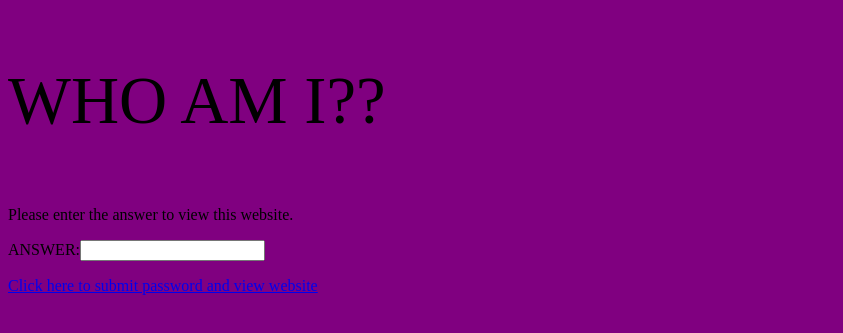
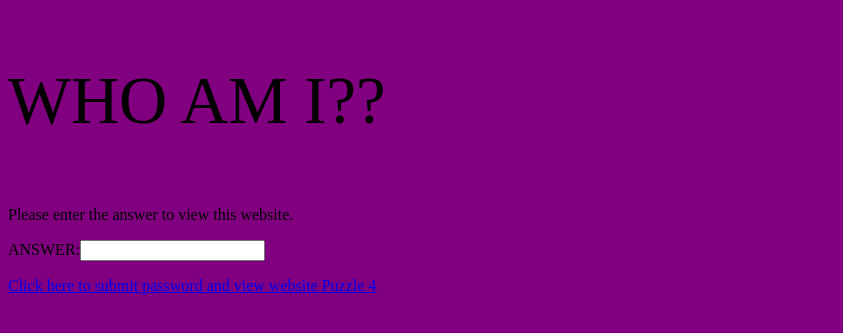
Before and after one commit to raeannaeudy/spookyescape, a plain HTML site: page puzzle3.html in a window 1280 px wide. Shown: the part 401-734 px from the top of the page, without its empty margins (0-843 px from the left). Drawn offline with Linux system fonts and the light colour scheme.

Commit message:
Update puzzle3.html

```diff
--- a/puzzle3.html
+++ b/puzzle3.html
@@ -22,7 +22,7 @@
  <a href="raeannaeudy.github.io/spookyescape/puzzle4" onclick="return apples();">
   Click here to submit password and view website
  </a>
-
+<a href= "https://raeannaeudy.github.io/spookyescape/puzzle4.html"> Puzzle 4 </a>
  </a>
 </body>
 <!-- partial -->
```
